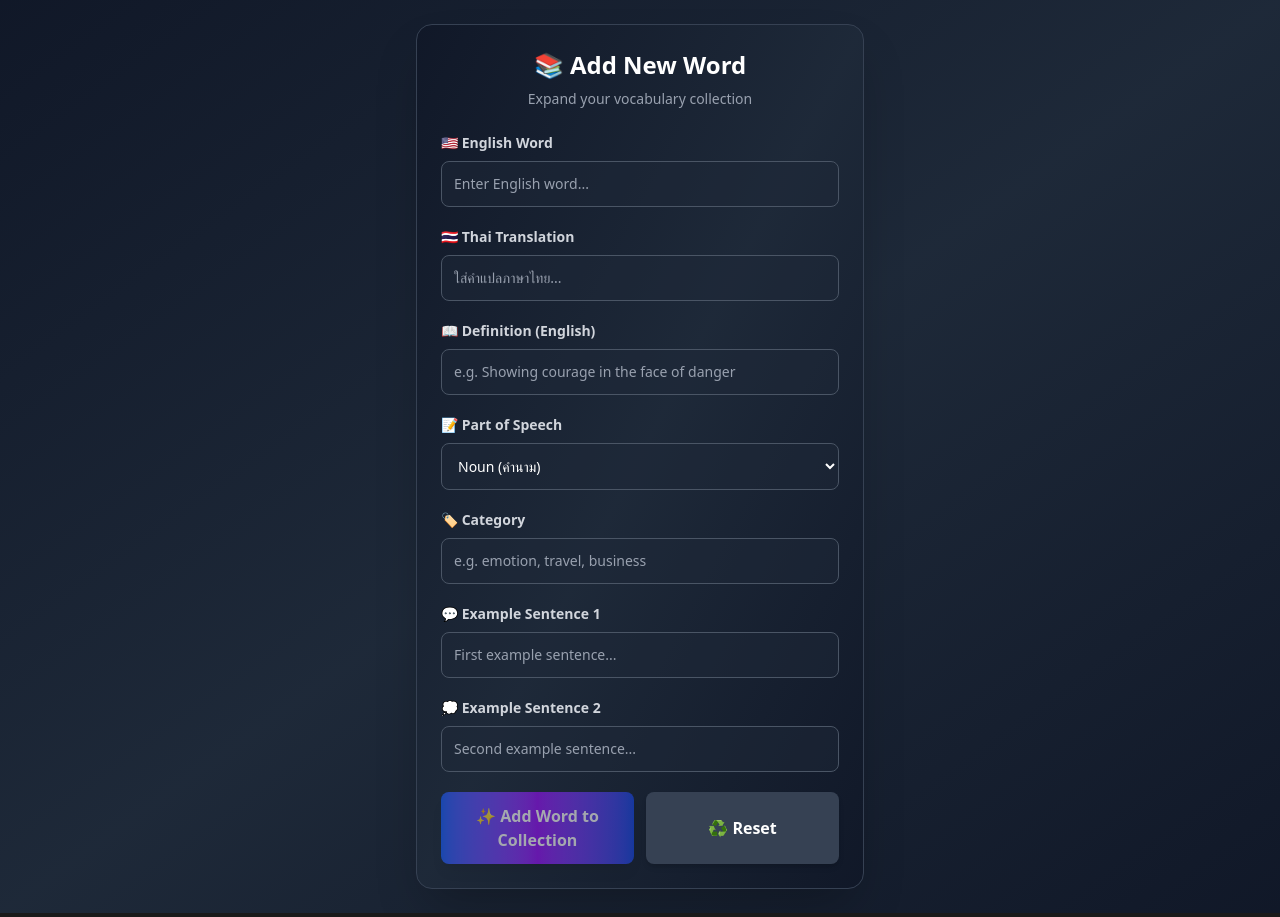
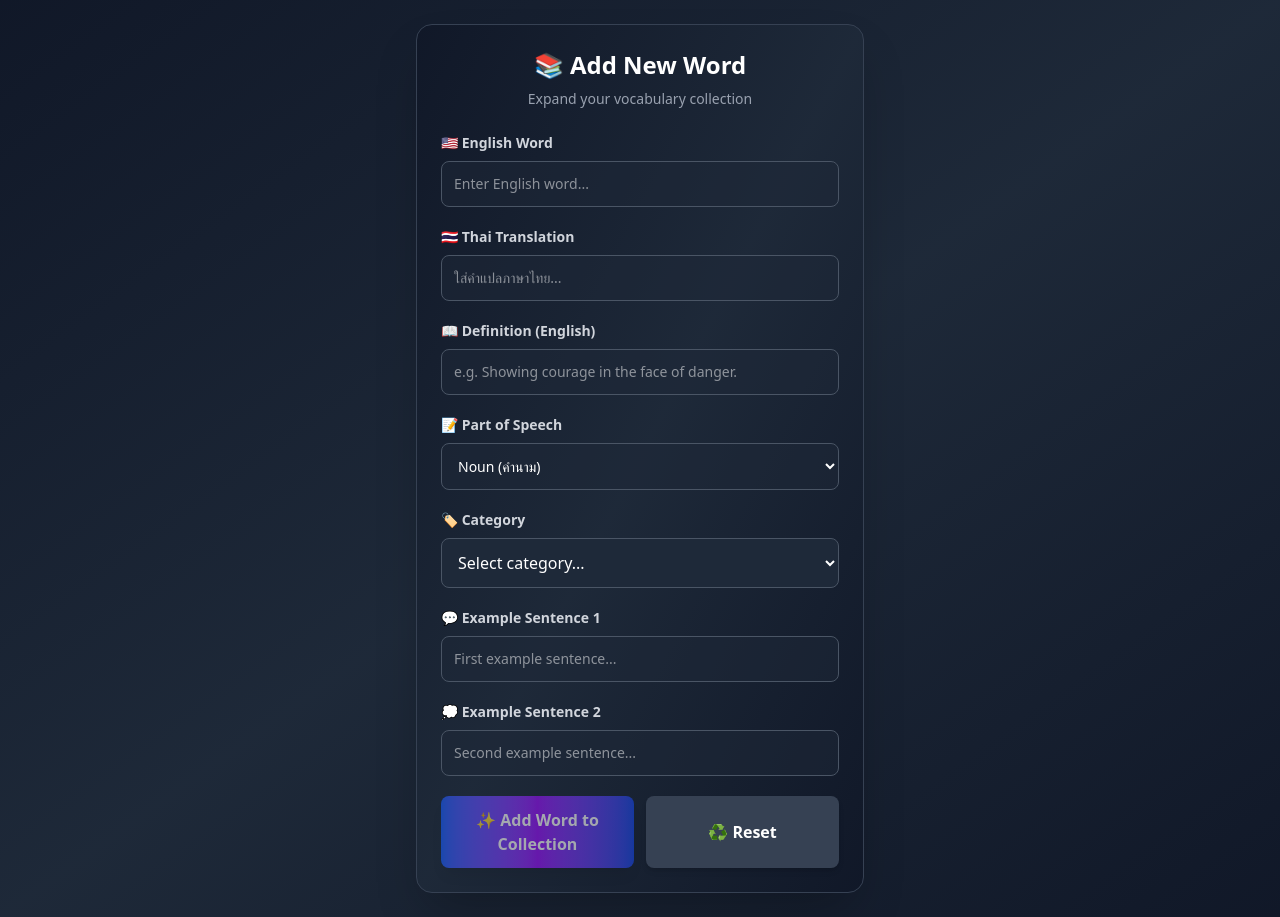
Before and after one commit to SkyJirayuDev/SkyVocab-Trainer, a Next.js app: page /add-word in a window 1280 px wide. Built offline with nearby package versions, Linux system fonts and the light colour scheme.

Commit message:
add-word category fixed

```diff
--- a/package.json
+++ b/package.json
@@ -7,7 +7,7 @@
     "build": "next build",
     "start": "next start",
     "lint": "next lint"
-  },
+    },
   "dependencies": {
     "axios": "^1.9.0",
     "canvas-confetti": "^1.9.3",
@@ -32,6 +32,7 @@
     "@types/react-dom": "^19",
     "eslint": "^9",
     "eslint-config-next": "15.3.2",
+    "ts-node": "^10.9.2",
     "typescript": "^5"
   }
 }
--- /dev/null
+++ b/scripts/fix-categories.ts
@@ -0,0 +1,98 @@
+import mongoose from "mongoose";
+import dotenv from "dotenv";
+
+dotenv.config({ path: ".env.local" }); // โหลดไฟล์ .env.local
+
+// ✅ รายการ category ที่อนุญาตให้เก็บในระบบ
+const allowedCategories = new Set([
+  "personality",
+  "emotion",
+  "attitude",
+  "work",
+  "communication",
+  "daily life",
+  "learning",
+  "behavior",
+  "thinking",
+  "appearance",
+  "others"
+]);
+
+// ✅ mapping สำหรับคำที่สะกดผิด
+const corrections: Record<string, string> = {
+  attidute: "attitude",
+  attitudes: "attitude",
+  emotions: "emotion",
+  emotional: "emotion",
+  worklife: "work",
+  comunication: "communication",
+  communications: "communication",
+  personalitys: "personality"
+};
+
+const normalizeCategory = (raw: string): string => {
+  const val = raw.trim().toLowerCase();
+  return corrections[val] || val;
+};
+
+const splitAndClean = (value: string): string[] => {
+  return value
+    .split(/[,/;|]/) // แยกคำด้วย , / ; |
+    .map((v) => v.trim().toLowerCase())
+    .filter((v) => v.length > 0);
+};
+
+const isValidCustom = (text: string) => /^[a-zA-Z]+$/.test(text);
+
+const findFirstAllowedCategory = (raw: string): { category: string; custom?: string } => {
+  const parts = splitAndClean(raw);
+  const corrected = parts.map(normalizeCategory);
+
+  for (const c of corrected) {
+    if (allowedCategories.has(c)) return { category: c };
+  }
+
+  // ✅ ถ้าไม่มีตรงเลย ➜ เลือกคำแรกที่ valid
+  const firstValidCustom = parts.find((p) => isValidCustom(p));
+  return {
+    category: "others",
+    custom: firstValidCustom || "unspecified"
+  };
+};
+
+const run = async () => {
+  try {
+    const MONGODB_URI = process.env.MONGODB_URI;
+    if (!MONGODB_URI) {
+      throw new Error("❌ MONGODB_URI not found in .env.local");
+    }
+
+    await mongoose.connect(MONGODB_URI);
+    const db = mongoose.connection;
+    const Word = db.collection("words");
+
+    const all = await Word.find({}).toArray();
+    let updatedCount = 0;
+
+    for (const doc of all) {
+      const original = doc.category || "";
+      const { category, custom } = findFirstAllowedCategory(original);
+
+      const updateData: any = { category };
+      if (custom) updateData.customCategory = custom;
+
+      if (doc.category !== category || custom) {
+        await Word.updateOne({ _id: doc._id }, { $set: updateData });
+        updatedCount++;
+      }
+    }
+
+    console.log(`✅ Done. Updated ${updatedCount} documents.`);
+    await mongoose.disconnect();
+  } catch (err) {
+    console.error("❌ Error:", err);
+    process.exit(1);
+  }
+};
+
+run();
--- /dev/null
+++ b/scripts/fix-customCategory.ts
@@ -0,0 +1,53 @@
+import mongoose from "mongoose";
+import dotenv from "dotenv";
+
+dotenv.config({ path: ".env.local" });
+
+const isValidCustom = (text: string) => /^[a-zA-Z]+$/.test(text);
+
+const splitAndClean = (value: string): string[] => {
+  return value
+    .split(/[,/;|]/)
+    .map((v) => v.trim().toLowerCase())
+    .filter((v) => v.length > 0);
+};
+
+const run = async () => {
+  try {
+    const MONGODB_URI = process.env.MONGODB_URI;
+    if (!MONGODB_URI) throw new Error("❌ Missing MONGODB_URI");
+
+    await mongoose.connect(MONGODB_URI);
+    const db = mongoose.connection;
+    const Word = db.collection("words");
+
+    const affected = await Word.find({
+      category: "others",
+      customCategory: { $regex: /[,/;|]/ } // มี , หรือ / หรือ ; หรือ |
+    }).toArray();
+
+    let updated = 0;
+
+    for (const doc of affected) {
+      const original = doc.customCategory || "";
+      const parts = splitAndClean(original);
+      const firstValid = parts.find((p) => isValidCustom(p));
+
+      if (firstValid) {
+        await Word.updateOne(
+          { _id: doc._id },
+          { $set: { customCategory: firstValid } }
+        );
+        updated++;
+      }
+    }
+
+    console.log(`✅ Fixed ${updated} customCategory fields.`);
+    await mongoose.disconnect();
+  } catch (err) {
+    console.error("❌ Error:", err);
+    process.exit(1);
+  }
+};
+
+run();
--- a/src/app/add-word/page.tsx
+++ b/src/app/add-word/page.tsx
@@ -4,6 +4,20 @@ import { useState } from "react";
 import { addWord, checkWordExists } from "./action";
 import WordAddedPopup from "@/components/feedback/WordAddedPopup";
 import DuplicateWordPopup from "@/components/feedback/DuplicateWordPopup";
+
+const categoryOptions = [
+  "personality",
+  "emotion",
+  "attitude",
+  "work",
+  "communication",
+  "daily life",
+  "learning",
+  "behavior",
+  "thinking",
+  "appearance",
+  "others",
+];
 
 export default function AddWordPage() {
   const [english, setEnglish] = useState("");
@@ -13,6 +27,7 @@ export default function AddWordPage() {
   const [example2, setExample2] = useState("");
   const [partOfSpeech, setPartOfSpeech] = useState("noun");
   const [category, setCategory] = useState("");
+  const [customCategory, setCustomCategory] = useState("");
   const [loading, setLoading] = useState(false);
 
   const [showSuccessPopup, setShowSuccessPopup] = useState(false);
@@ -23,29 +38,37 @@ export default function AddWordPage() {
     thai: "",
     definition: "",
     category: "",
+    customCategory: "",
     example1: "",
     example2: "",
   });
 
   const isEnglish = (text: string) => /^[A-Za-z0-9\s.,'"!?;:()\-]+$/.test(text);
-  const isThai = (text: string) => /^[\u0E00-\u0E7F\s]+$/.test(text);
-  const capitalizeFirst = (text: string) =>
-    text.trim().charAt(0).toUpperCase() + text.trim().slice(1);
+  const isThai = (text: string) => /^[\u0E00-\u0E7F\s,]+$/.test(text);
+  const isValidCustomCategory = (text: string) => /^[a-zA-Z]+$/.test(text.trim());
+
+  const capitalizeFirstAndDot = (text: string) => {
+    const trimmed = text.trim();
+    if (!trimmed) return "";
+    const capitalized = trimmed.charAt(0).toUpperCase() + trimmed.slice(1);
+    return capitalized.endsWith(".") ? capitalized : capitalized + ".";
+  };
 
   const validateField = (field: string, value: string) => {
     let message = "";
     if (
-      field === "english" ||
-      field === "definition" ||
-      field === "category" ||
-      field === "example1" ||
-      field === "example2"
+      ["english", "definition", "category", "example1", "example2"].includes(field)
     ) {
       if (value && !isEnglish(value))
         message = "Only English characters are allowed.";
     }
     if (field === "thai" && value && !isThai(value)) {
       message = "Only Thai characters are allowed.";
+    }
+    if (field === "customCategory" && category === "others") {
+      if (!isValidCustomCategory(value)) {
+        message = "Only one English word allowed.";
+      }
     }
     setErrors((prev) => ({ ...prev, [field]: message }));
   };
@@ -58,11 +81,13 @@ export default function AddWordPage() {
     setExample2("");
     setPartOfSpeech("noun");
     setCategory("");
+    setCustomCategory("");
     setErrors({
       english: "",
       thai: "",
       definition: "",
       category: "",
+      customCategory: "",
       example1: "",
       example2: "",
     });
@@ -72,18 +97,20 @@ export default function AddWordPage() {
     e.preventDefault();
     setLoading(true);
 
-    const { exists } = await checkWordExists(english.trim().toLowerCase());
-    if (exists) {
+    const cleanedEnglish = english.trim().toLowerCase();
+    const wordExists = await checkWordExists(cleanedEnglish);
+    if (wordExists.exists) {
       setShowDuplicatePopup(true);
       setLoading(false);
       return;
     }
 
-    // Validate all again before final submission
+    // validate
     validateField("english", english);
     validateField("thai", thai);
     validateField("definition", definition);
     validateField("category", category);
+    validateField("customCategory", customCategory);
     validateField("example1", example1);
     validateField("example2", example2);
 
@@ -91,22 +118,27 @@ export default function AddWordPage() {
       Object.values(errors).some((msg) => msg !== "") ||
       !english.trim() ||
       !thai.trim() ||
-      !category.trim();
+      !category;
+
     if (hasErrors) {
       setLoading(false);
       return;
     }
 
-    await addWord({
-      english: english.trim().toLowerCase(),
+    const wordData = {
+      english: cleanedEnglish,
       thai: thai.trim(),
-      definition: capitalizeFirst(definition.trim()),
-      example1: capitalizeFirst(example1.trim()),
-      example2: capitalizeFirst(example2.trim()),
+      definition: capitalizeFirstAndDot(definition),
+      example1: capitalizeFirstAndDot(example1),
+      example2: example2 ? capitalizeFirstAndDot(example2) : "",
       partOfSpeech,
-      category: category.trim().toLowerCase(),
-    });
+      category: category === "others" ? "others" : category,
+      ...(category === "others" && customCategory
+        ? { customCategory: customCategory.trim().toLowerCase() }
+        : {}),
+    };
 
+    await addWord(wordData);
     setShowSuccessPopup(true);
     resetForm();
     setLoading(false);
@@ -116,18 +148,14 @@ export default function AddWordPage() {
     Object.values(errors).some((msg) => msg !== "") ||
     !english.trim() ||
     !thai.trim() ||
-    !category.trim();
+    !category;
 
   return (
     <div className="min-h-screen px-4 py-6 sm:px-6 lg:px-8 bg-gradient-to-br from-gray-900 via-gray-800 to-gray-900">
       <div className="max-w-md mx-auto bg-gradient-to-br from-gray-900 via-gray-800 to-gray-900 text-white shadow-2xl rounded-2xl p-6 border border-gray-700">
         <div className="mb-6 text-center">
-          <h1 className="text-2xl font-bold text-white mb-2">
-            📚 Add New Word
-          </h1>
-          <p className="text-gray-400 text-sm">
-            Expand your vocabulary collection
-          </p>
+          <h1 className="text-2xl font-bold text-white mb-2">📚 Add New Word</h1>
+          <p className="text-gray-400 text-sm">Expand your vocabulary collection</p>
         </div>
 
         <form onSubmit={handleSubmit} className="space-y-5">
@@ -144,12 +172,10 @@ export default function AddWordPage() {
               }}
               required
               disabled={loading}
-              className="w-full rounded-lg border border-gray-600 bg-gray-800/50 p-3 text-sm text-white placeholder-gray-400 focus:outline-none focus:ring-2 focus:ring-blue-500 focus:border-transparent transition-all duration-300 disabled:opacity-50"
+              className="w-full rounded-lg border border-gray-600 bg-gray-800/50 p-3 text-sm text-white"
               placeholder="Enter English word..."
             />
-            {errors.english && (
-              <p className="text-sm text-red-400 mt-1">{errors.english}</p>
-            )}
+            {errors.english && <p className="text-sm text-red-400 mt-1">{errors.english}</p>}
           </div>
 
           <div>
@@ -165,12 +191,10 @@ export default function AddWordPage() {
               }}
               required
               disabled={loading}
-              className="w-full rounded-lg border border-gray-600 bg-gray-800/50 p-3 text-sm text-white placeholder-gray-400 focus:outline-none focus:ring-2 focus:ring-purple-500 focus:border-transparent transition-all duration-300 disabled:opacity-50"
+              className="w-full rounded-lg border border-gray-600 bg-gray-800/50 p-3 text-sm text-white"
               placeholder="ใส่คำแปลภาษาไทย..."
             />
-            {errors.thai && (
-              <p className="text-sm text-red-400 mt-1">{errors.thai}</p>
-            )}
+            {errors.thai && <p className="text-sm text-red-400 mt-1">{errors.thai}</p>}
           </div>
 
           <div>
@@ -185,12 +209,10 @@ export default function AddWordPage() {
                 validateField("definition", e.target.value);
               }}
               disabled={loading}
-              placeholder="e.g. Showing courage in the face of danger"
-              className="w-full rounded-lg border border-gray-600 bg-gray-800/50 p-3 text-sm text-white placeholder-gray-400 focus:outline-none focus:ring-2 focus:ring-green-500 focus:border-transparent transition-all duration-300 disabled:opacity-50"
+              placeholder="e.g. Showing courage in the face of danger."
+              className="w-full rounded-lg border border-gray-600 bg-gray-800/50 p-3 text-sm text-white"
             />
-            {errors.definition && (
-              <p className="text-sm text-red-400 mt-1">{errors.definition}</p>
-            )}
+            {errors.definition && <p className="text-sm text-red-400 mt-1">{errors.definition}</p>}
           </div>
 
           <div>
@@ -201,7 +223,7 @@ export default function AddWordPage() {
               value={partOfSpeech}
               onChange={(e) => setPartOfSpeech(e.target.value)}
               disabled={loading}
-              className="w-full rounded-lg border border-gray-600 bg-gray-800/50 p-3 text-sm text-white focus:outline-none focus:ring-2 focus:ring-amber-500 focus:border-transparent transition-all duration-300 disabled:opacity-50"
+              className="w-full rounded-lg border border-gray-600 bg-gray-800/50 p-3 text-sm text-white"
             >
               <option value="noun">Noun (คำนาม)</option>
               <option value="verb">Verb (คำกริยา)</option>
@@ -217,20 +239,39 @@ export default function AddWordPage() {
             <label className="block text-sm font-semibold mb-2 text-gray-300">
               🏷️ Category
             </label>
-            <input
-              type="text"
+            <select
               value={category}
               onChange={(e) => {
                 setCategory(e.target.value);
-                validateField("category", e.target.value);
+                setErrors((prev) => ({ ...prev, category: "" }));
               }}
               required
               disabled={loading}
-              placeholder="e.g. emotion, travel, business"
-              className="w-full rounded-lg border border-gray-600 bg-gray-800/50 p-3 text-sm text-white placeholder-gray-400 focus:outline-none focus:ring-2 focus:ring-cyan-500 focus:border-transparent transition-all duration-300 disabled:opacity-50"
-            />
-            {errors.category && (
-              <p className="text-sm text-red-400 mt-1">{errors.category}</p>
+              className="w-full p-3 rounded-lg bg-gray-800 border border-gray-600 text-white"
+            >
+              <option value="">Select category...</option>
+              {categoryOptions.map((opt) => (
+                <option key={opt} value={opt}>
+                  {opt.charAt(0).toUpperCase() + opt.slice(1)}
+                </option>
+              ))}
+            </select>
+            {category === "others" && (
+              <input
+                type="text"
+                placeholder="Enter custom category (one English word)"
+                value={customCategory}
+                onChange={(e) => {
+                  setCustomCategory(e.target.value);
+                  validateField("customCategory", e.target.value);
+                }}
+                className="w-full mt-2 p-3 rounded-lg bg-gray-800 border border-gray-600 text-white"
+              />
+            )}
+            {(errors.category || errors.customCategory) && (
+              <p className="text-sm text-red-400 mt-1">
+                {errors.category || errors.customCategory}
+              </p>
             )}
           </div>
 
@@ -246,12 +287,10 @@ export default function AddWordPage() {
                 validateField("example1", e.target.value);
               }}
               disabled={loading}
-              className="w-full rounded-lg border border-gray-600 bg-gray-800/50 p-3 text-sm text-white placeholder-gray-400 focus:outline-none focus:ring-2 focus:ring-pink-500 focus:border-transparent transition-all duration-300 disabled:opacity-50"
+              className="w-full rounded-lg border border-gray-600 bg-gray-800/50 p-3 text-sm text-white"
               placeholder="First example sentence..."
             />
-            {errors.example1 && (
-              <p className="text-sm text-red-400 mt-1">{errors.example1}</p>
-            )}
+            {errors.example1 && <p className="text-sm text-red-400 mt-1">{errors.example1}</p>}
           </div>
 
           <div>
@@ -266,25 +305,21 @@ export default function AddWordPage() {
                 validateField("example2", e.target.value);
               }}
               disabled={loading}
-              className="w-full rounded-lg border border-gray-600 bg-gray-800/50 p-3 text-sm text-white placeholder-gray-400 focus:outline-none focus:ring-2 focus:ring-orange-500 focus:border-transparent transition-all duration-300 disabled:opacity-50"
+              className="w-full rounded-lg border border-gray-600 bg-gray-800/50 p-3 text-sm text-white"
               placeholder="Second example sentence..."
             />
-            {errors.example2 && (
-              <p className="text-sm text-red-400 mt-1">{errors.example2}</p>
-            )}
+            {errors.example2 && <p className="text-sm text-red-400 mt-1">{errors.example2}</p>}
           </div>
 
           <div className="flex gap-3">
             <button
               type="submit"
               disabled={loading || hasErrors}
-              className={`flex-1 bg-gradient-to-r from-blue-600 via-purple-600 to-blue-700 text-white rounded-lg py-3 font-semibold transform transition-all duration-300 shadow-lg
-                hover:scale-[1.02] hover:shadow-xl focus:outline-none focus:ring-2 focus:ring-blue-500 focus:ring-offset-2 focus:ring-offset-gray-900
-                ${
-                  loading || hasErrors
-                    ? "opacity-60 cursor-not-allowed"
-                    : "hover:from-blue-700 hover:via-purple-700 hover:to-blue-800"
-                }`}
+              className={`flex-1 bg-gradient-to-r from-blue-600 via-purple-600 to-blue-700 text-white rounded-lg py-3 font-semibold transition-all duration-300 shadow-lg ${
+                loading || hasErrors
+                  ? "opacity-60 cursor-not-allowed"
+                  : "hover:scale-[1.02] hover:shadow-xl hover:from-blue-700 hover:via-purple-700 hover:to-blue-800"
+              }`}
             >
               {loading ? "🔄 Adding word..." : "✨ Add Word to Collection"}
             </button>
```
Also changed, not shown: 1 other file (tests, documents, lock files or other folders).
